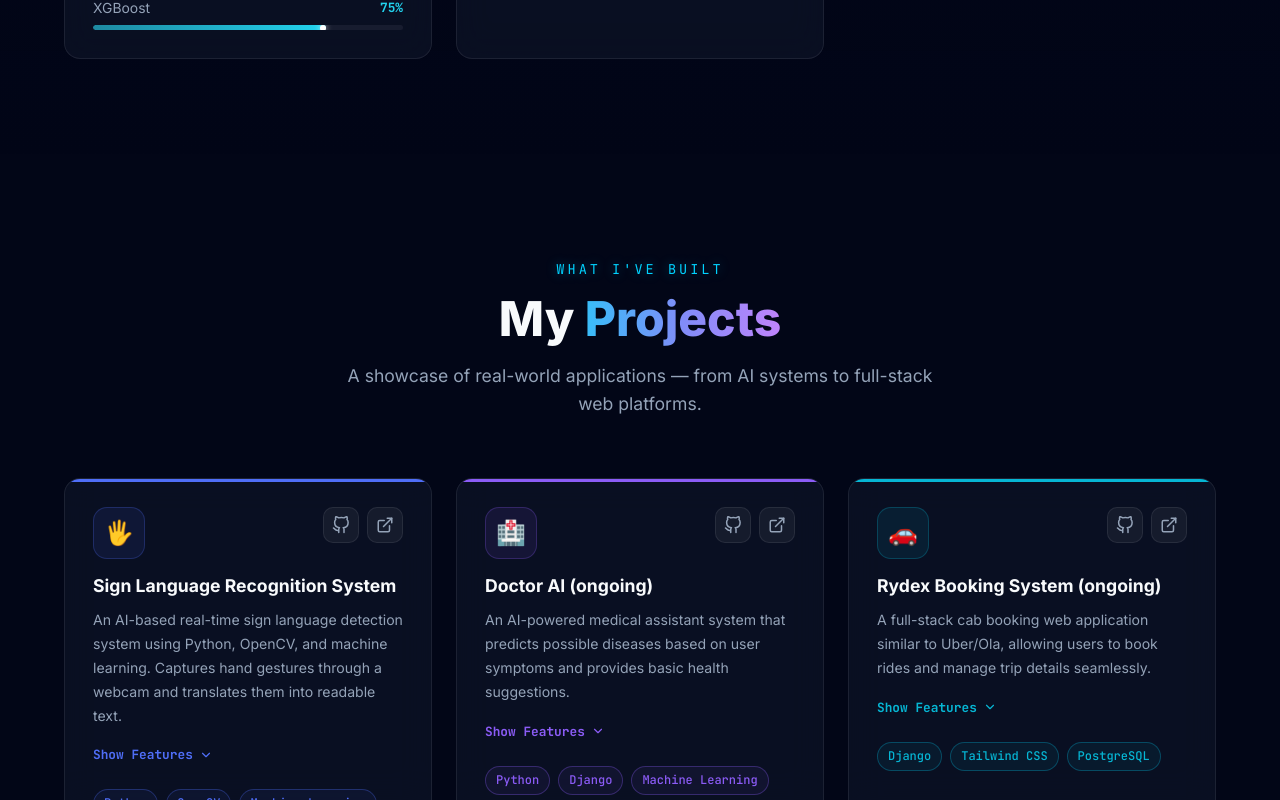
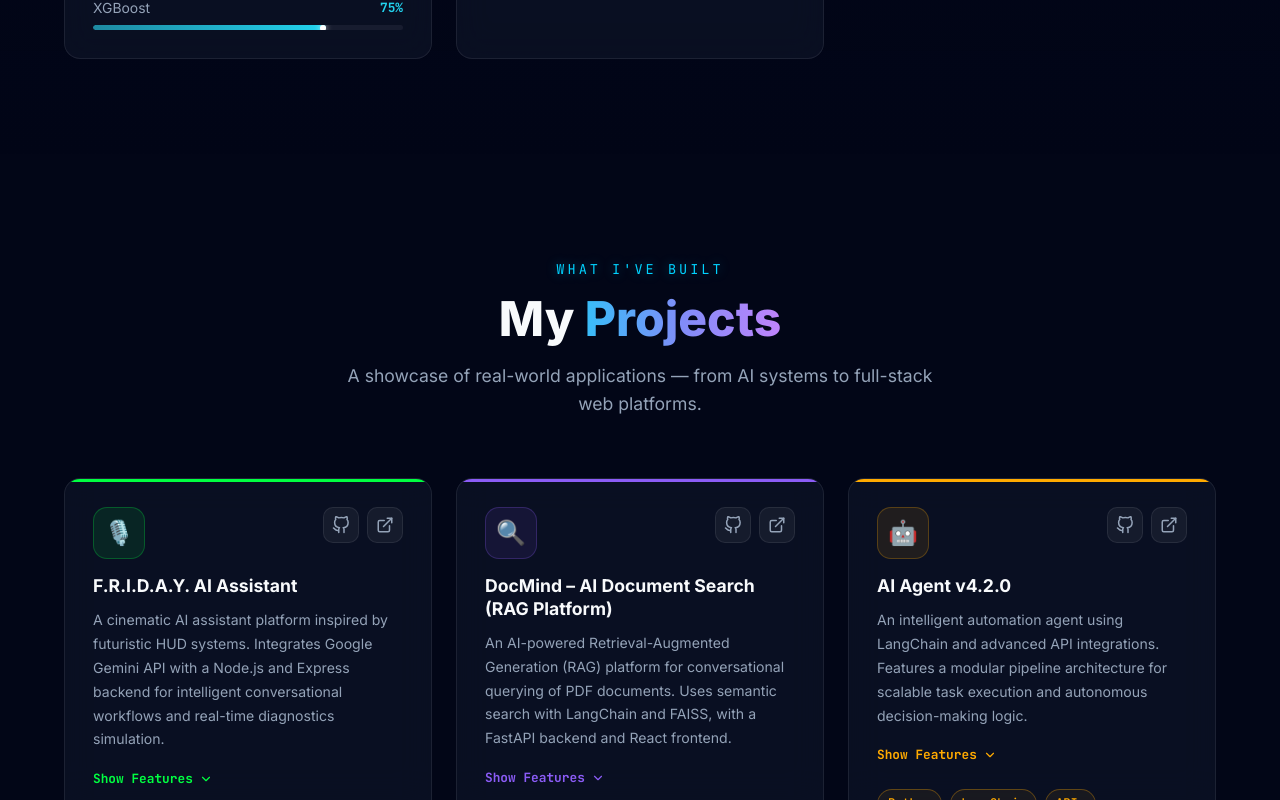
Before and after one commit to Vighneshjk/portfolio, a React (Vite) app: page / in a window 1280 px wide. Shown: the part 3039-3839 px from the top of the page. Built offline with nearby package versions, Linux system fonts and the light colour scheme.

Commit message:
update: curate portfolio projects with latest work and fix repository links

```diff
--- a/src/data/portfolioData.js
+++ b/src/data/portfolioData.js
@@ -103,155 +103,96 @@ export const skills = [
 export const projects = [
     {
         id: 1,
-        emoji: '🖐',
-        title: 'Sign Language Recognition System ',
+        emoji: '🎙️',
+        title: 'F.R.I.D.A.Y. AI Assistant',
         description:
-            'An AI-based real-time sign language detection system using Python, OpenCV, and machine learning. Captures hand gestures through a webcam and translates them into readable text.',
+            'A cinematic AI assistant platform inspired by futuristic HUD systems. Integrates Google Gemini API with a Node.js and Express backend for intelligent conversational workflows and real-time diagnostics simulation.',
         features: [
-            'Real-time hand tracking',
-            'Gesture-to-text conversion',
-            'ML-based prediction',
-            'Accessible communication tool',
+            'Developed cinematic AI assistant platform inspired by futuristic HUD systems using React, Vite, and Framer Motion.',
+            'Integrated Google Gemini API with Node.js and Express backend for intelligent conversational workflows.',
+            'Designed scalable modular AI architecture with real-time diagnostics simulation and interactive UI feedback.'
         ],
-        tech: ['Python', 'OpenCV', 'Machine Learning'],
-        color: '#4f6ef7',
-        github: 'https://github.com/Vighneshjk/sign-language-detection',
+        tech: ['React', 'Vite', 'Framer Motion', 'Node.js', 'Express', 'Gemini API'],
+        color: '#00ff41',
+        github: 'https://github.com/Vighneshjk/ai_agent4.3',
         demo: '#',
     },
     {
         id: 2,
-        emoji: '🏥',
-        title: 'Doctor AI (ongoing)',
+        emoji: '🔍',
+        title: 'DocMind – AI Document Search (RAG Platform)',
         description:
-            'An AI-powered medical assistant system that predicts possible diseases based on user symptoms and provides basic health suggestions.',
+            'An AI-powered Retrieval-Augmented Generation (RAG) platform for conversational querying of PDF documents. Uses semantic search with LangChain and FAISS, with a FastAPI backend and React frontend.',
         features: [
-            'Symptom-based prediction',
-            'ML classification model',
-            'User-friendly interface',
-            'Medical data processing',
+            'Developed AI-powered RAG platform for conversational querying of PDF documents.',
+            'Implemented semantic search using LangChain and FAISS for accurate information retrieval.',
+            'Built FastAPI backend with React frontend and Docker-based deployment workflows.'
         ],
-        tech: ['Python', 'Django', 'Machine Learning'],
+        tech: ['FastAPI', 'React', 'LangChain', 'FAISS', 'Docker', 'Python'],
         color: '#8b5cf6',
-        github: '#',
+        github: 'https://github.com/Vighneshjk/ai_documentaion_search-RAG-',
         demo: '#',
     },
     {
         id: 3,
-        emoji: '🚗',
-        title: 'Rydex Booking System (ongoing)',
+        emoji: '🤖',
+        title: 'AI Agent v4.2.0',
         description:
-            'A full-stack cab booking web application similar to Uber/Ola, allowing users to book rides and manage trip details seamlessly.',
+            'An intelligent automation agent using LangChain and advanced API integrations. Features a modular pipeline architecture for scalable task execution and autonomous decision-making logic.',
         features: [
-            'User authentication',
-            'Booking system',
-            'Ride status tracking',
-            'Payment integration (Razorpay)',
-            'Admin dashboard',
+            'Developed intelligent AI automation workflows using LangChain and API integrations.',
+            'Designed modular AI pipeline architecture for scalable task execution systems.',
+            'Implemented autonomous decision-making logic for intelligent workflow automation.'
         ],
-        tech: ['Django', 'Tailwind CSS', 'PostgreSQL'],
-        color: '#06b6d4',
-        github: '#',
+        tech: ['Python', 'LangChain', 'APIs', 'Workflow Automation'],
+        color: '#ffaa00',
+        github: 'https://github.com/Vighneshjk/autonomous-agent-24',
         demo: '#',
     },
     {
         id: 4,
-        emoji: '📚',
-        title: 'Book Hive (ongoing)',
+        emoji: '🦯',
+        title: 'Blind Object Detection System',
         description:
-            'An online book management and marketplace platform where users can browse, add, and manage books with a clean and intuitive interface.',
+            'An assistive AI-based object detection system combining computer vision with real-time camera feed analysis. Designed to assist visually impaired users via accessibility-focused audio alerts.',
         features: [
-            'User registration & login',
-            'Book listing system',
-            'Search & filter',
-            'Admin panel',
-            'Secure database management',
+            'Developed assistive AI-based object detection system using OpenCV and Unity Engine.',
+            'Implemented real-time object detection and live camera feed analysis for obstacle recognition.',
+            'Designed accessibility-focused audio alert system for visually impaired users.'
         ],
-        tech: ['Django', 'Tailwind CSS'],
-        color: '#06b6d4',
-        github: '#',
-        demo: '#',
-    },
-    {
-        id: 5,
-        emoji: '☁️',
-        title: 'CloudShare',
-        description:
-            'A secure cloud-based file sharing web application allowing users to upload, manage, and share files with ease from anywhere.',
-        features: [
-            'File upload & download',
-            'Secure authentication',
-            'Cloud deployment',
-            'User dashboard',
-        ],
-        tech: ['Django', 'Railway Deployment', 'GitHub'],
-        color: '#10b981',
-        github: 'https://github.com/Vighneshjk/cloud-share',
-        demo: '#',
-    },
-    {
-        id: 6,
-        emoji: '🍃',
-        title: 'Guava Disease Detection',
-        description:
-            'A collaborative AI project to detect diseases in guava plants using image processing and deep learning. Helps farmers identify issues early for better crop management.',
-        features: [
-            'Deep Learning Model',
-            'Image Classification',
-            'Disease Identification',
-            'Team Collaboration',
-        ],
-        tech: ['Python', 'TensorFlow', 'Image Processing'],
-        color: '#4f6ef7',
-        github: '#',
-        demo: '#',
-    },
-    {
-        id: 7,
-        emoji: '💳',
-        title: 'Credit Card Detection',
-        description:
-            'A machine learning project focused on detecting fraudulent credit card transactions to enhance financial security.',
-        features: [
-            'Data Preprocessing',
-            'Anomaly Detection',
-            'ML Classification Model',
-            'Team Collaboration',
-        ],
-        tech: ['Python', 'Machine Learning', 'XGBoost'],
-        color: '#8b5cf6',
-        github: 'https://github.com/Vighneshjk/credit_card_detection',
-        demo: '#',
-    },
-    {
-        id: 8,
-        emoji: '🦯',
-        title: 'Blind Object Detection',
-        description:
-            'An assistive technology project using computer vision to detect objects in real-time, aiding visually impaired individuals in navigation.',
-        features: [
-            'Real-time Object Detection',
-            'Audio Feedback Integration',
-            'Computer Vision Model',
-        ],
-        tech: ['Python', 'OpenCV', 'Machine Learning', 'Unity'],
+        tech: ['Python', 'OpenCV', 'Unity Engine', 'Computer Vision'],
         color: '#06b6d4',
         github: 'https://github.com/Vighneshjk/blind_object_detection',
         demo: '#',
     },
     {
-        id: 9,
-        emoji: '🌐',
-        title: 'Neo (3D Animated Website)',
+        id: 5,
+        emoji: '🖐️',
+        title: 'Sign Language Detection System',
         description:
-            'A futuristic, interactive 3D animated website providing an immersive digital experience built with modern web rendering tools.',
+            'An AI-powered gesture recognition system utilizing MediaPipe and OpenCV for high-accuracy, real-time hand tracking and gesture classification workflows.',
         features: [
-            '3D Rendering',
-            'Interactive Animations',
-            'Immersive User Interface',
+            'Built AI-powered gesture recognition system using OpenCV and MediaPipe.',
+            'Implemented real-time hand tracking and gesture classification workflows.'
         ],
-        tech: ['React', 'Three.js', 'JavaScript'],
-        color: '#4f6ef7',
-        github: 'https://github.com/Vighneshjk/3d_ecomerce',
+        tech: ['Python', 'OpenCV', 'MediaPipe', 'Machine Learning'],
+        color: '#10b981',
+        github: 'https://github.com/Vighneshjk/sign-language-detection',
+        demo: '#',
+    },
+    {
+        id: 6,
+        emoji: '☁️',
+        title: 'CloudShare – File Sharing Platform',
+        description:
+            'A secure, backend-integrated file-sharing platform designed with scalable upload workflows, robust user authentication, and secure file management functionalities.',
+        features: [
+            'Built secure backend-integrated file-sharing platform with scalable upload workflows.',
+            'Developed authentication systems and secure file management functionalities.'
+        ],
+        tech: ['Django', 'Python', 'Tailwind CSS', 'PostgreSQL'],
+        color: '#ff003c',
+        github: 'https://github.com/Vighneshjk/cloud-share',
         demo: '#',
     },
 ];
@@ -267,7 +208,7 @@ export const profile = {
     experience: '2+ Years',
     avatar: profileImg, // Local stylized avatar
     stats: [
-        { label: 'Projects', value: '10+' },
+        { label: 'Projects', value: '6+' },
         { label: 'Experience', value: '2y+' },
     ],
 };
```
Also changed, not shown: 1 other file (tests, documents, lock files or other folders).
